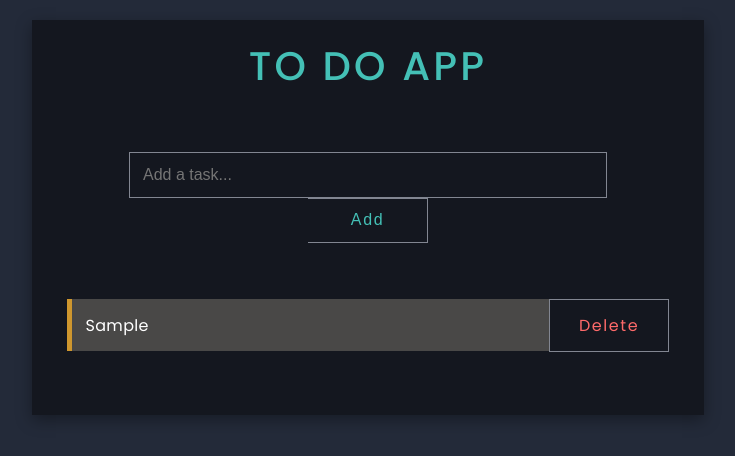
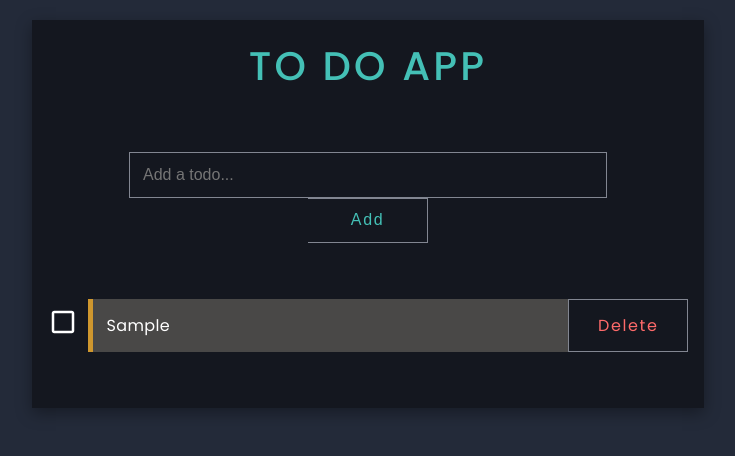
Before and after one commit to anku-js/ToDo-App, a React (Vite) app: page / in a window 1280 px wide. Both pictures are taken after typing "Sample" into the empty fields and a click on the button "Add". Shown: the top 456 px of the page, without its empty margins (272-1007 px from the left). Built offline with nearby package versions, Linux system fonts and the light colour scheme.

Commit message:
feat(redux):  added redux and some code cleanup

```diff
--- a/src/App.css
+++ b/src/App.css
@@ -18,7 +18,6 @@ body {
   font-family: "Poppins", sans-serif;
 }
 
-
 h1 {
   font-weight: 500;
   color: #44c0b6;
@@ -26,33 +25,35 @@ h1 {
   letter-spacing: 0.2rem;
   text-transform: uppercase;
 }
-.task-input-wrapper {
+.todo-input-wrapper {
   margin: 3.5rem;
 }
 
-.task-list {
+.todo-list {
   margin-bottom: 2.5rem;
 }
-.task {
+.todo {
   color: #fff;
   display: flex;
   justify-content: center;
-  align-items: flex-start;
+  align-items: center;
 }
 
-input {
+.todo-input {
   width: 450px;
   padding: 0.8em;
 }
 
-input:focus {
+.todo-input:focus {
   outline: none;
 }
-textarea:focus, input:focus {
+textarea:focus,
+.todo-input:focus {
   color: #fff;
 }
 
-button {
+.add-button,
+.delete-button {
   width: 120px;
   padding: 0.8em;
   cursor: pointer;
@@ -60,8 +61,9 @@ button {
   letter-spacing: 0.1rem;
 }
 
-input,
-button {
+.todo-input,
+.add-button,
+.delete-button {
   font-size: 1em;
   appearance: none;
   color: currentcolor;
@@ -81,26 +83,41 @@ ul {
   padding: 0;
   list-style: none;
   margin-bottom: 0px;
+  display: flex;
+  flex-direction: column;
+  gap: 10px;
 }
 
-li {
+.todo-name {
   font-size: 1em;
   width: 450px;
   padding: 0.85em;
   text-align: left;
-  margin-bottom: 0.5rem;
   background: #494847;
   letter-spacing: 0.02rem;
   transition: all 0.3s ease-out;
   border-left: 5px solid #cf972e;
+  overflow: hidden;
+  white-space: nowrap;
+  text-overflow: ellipsis;
 }
 
-li:last-child {
-  margin-bottom: 0px;
+.todo-name.completed {
+  background: green;
+  opacity: 0.5;
 }
-.no-task {
+
+.no-todo {
   font-size: 20px;
   font-weight: 400;
   color: #cf972e;
   letter-spacing: 0.2rem;
 }
+.completion-checkbox {
+  margin-right: 10px;
+  height: 30px;
+  width: 30px;
+}
+.completion-checkbox.completed {
+  fill: green;
+}
--- a/src/App.tsx
+++ b/src/App.tsx
@@ -1,30 +1,47 @@
 import { useState } from "react";
+import { v4 as uuidv4 } from "uuid";
+
+import {
+  addTodo,
+  deleteTodo,
+  toggleTodoCompletion,
+} from "./features/Todos/todosSlice";
+import { useAppSelector, useAppDispatch } from "./app/hooks";
+import TodoInput from "./components/TodoInput";
+import Todos from "./components/Todos";
 import "./App.css";
-import TaskInput from "./components/TaskInput";
-import TaskList from "./components/Tasklist";
 
 function App() {
-  const [task, setTask] = useState("");
-  const [taskList, setTaskList] = useState([]);
+  const dispatch = useAppDispatch();
+  const [todo, setTodo] = useState("");
+  const todos = useAppSelector((state) => state.todos.todos);
 
-  // addTask function adds the new task in taskList when add button is clicked and if input field is not empty. It makes the input field empty after adding the task
   const addTask = () => {
-    if (task !== "") {
-      setTaskList([...taskList, task]);
-      setTask("");
+    if (todo !== "") {
+      dispatch(
+        addTodo({ id: uuidv4(), todoName: todo, isTodoCompleted: false })
+      );
+      setTodo("");
     }
   };
-  const deleteTask = (deleted) => {
-    const filteredTask = taskList.filter((task) => {
-      return task !== deleted;
-    });
-    setTaskList(filteredTask);
+
+  const deleteTask = (id: string) => {
+    dispatch(deleteTodo(id));
   };
+
+  const handleCheckboxClick = (id: string) => {
+    dispatch(toggleTodoCompletion(id));
+  };
+
   return (
     <div className="app">
       <h1>To Do App</h1>
-      <TaskInput task={task} setTask={setTask} addTask={addTask} />
-      <TaskList taskList={taskList} deleteTask={deleteTask}/>
+      <TodoInput todo={todo} setTodo={setTodo} addTask={addTask} />
+      <Todos
+        todos={todos}
+        deleteTask={deleteTask}
+        handleCheckboxClick={handleCheckboxClick}
+      />
     </div>
   );
 }
--- /dev/null
+++ b/src/app/hooks.ts
@@ -0,0 +1,5 @@
+import { useDispatch, useSelector } from 'react-redux'
+import type { AppDispatch, RootState } from './store'
+
+export const useAppDispatch = useDispatch.withTypes<AppDispatch>()
+export const useAppSelector = useSelector.withTypes<RootState>()
--- /dev/null
+++ b/src/app/store.ts
@@ -0,0 +1,11 @@
+import { configureStore } from '@reduxjs/toolkit'
+import todosSlice from '../features/Todos/todosSlice'
+
+export const store = configureStore({
+  reducer: {
+    todos: todosSlice
+  }
+})
+
+export type RootState = ReturnType<typeof store.getState>
+export type AppDispatch = typeof store.dispatch
--- /dev/null
+++ b/src/common/types.ts
@@ -0,0 +1,5 @@
+export interface Todo {
+  id: string;
+  todoName: string;
+  isTodoCompleted: boolean;
+}
--- a/src/components/TaskInput.tsx
+++ /dev/null
@@ -1,17 +0,0 @@
-export default function TaskInput({ task, setTask, addTask }) {
-  return (
-    <div className="task-input-wrapper">
-        {/* Added an input field for user to add a new task */}
-      <input
-        type="text"
-        name="toDo"
-        placeholder="Add a task..."
-        value={task}
-        onChange={(e) => {
-          setTask(e.target.value);
-        }}
-      />
-      <button className="add-button" onClick={addTask}>Add</button>
-    </div>
-  );
-}
--- a/src/components/Tasklist.tsx
+++ /dev/null
@@ -1,25 +0,0 @@
-export default function TaskList({ taskList, deleteTask }) {
-  return (
-    <div>
-      {taskList?.length > 0 ? (
-        <ul className="task-list">
-          {taskList.map((task, index) => (
-            <div className="task">
-              <li key={index}>{task}</li>
-              <button
-                className="delete-button"
-                onClick={() => deleteTask(task)}
-              >
-                Delete
-              </button>
-            </div>
-          ))}
-        </ul>
-      ) : (
-        <div className="no-task">
-          <p>No task added</p>
-        </div>
-      )}
-    </div>
-  );
-}
--- /dev/null
+++ b/src/components/TodoInput.tsx
@@ -0,0 +1,23 @@
+interface Props {
+  todo: string;
+  setTodo: React.Dispatch<React.SetStateAction<string>>;
+  addTask: () => void;
+}
+
+export default function TaskInput({ todo, setTodo, addTask }: Props) {
+  return (
+    <div className="todo-input-wrapper">
+      <input
+        className="todo-input"
+        type="text"
+        name="toDo"
+        placeholder="Add a todo..."
+        value={todo}
+        onChange={(e) => setTodo(e.target.value)}
+      />
+      <button className="add-button" onClick={addTask}>
+        Add
+      </button>
+    </div>
+  );
+}
--- /dev/null
+++ b/src/components/Todos.tsx
@@ -0,0 +1,59 @@
+import { MdCheckBoxOutlineBlank, MdCheckBox } from "react-icons/md";
+import { Todo } from "./../common/types"
+
+interface Props {
+  todos: Todo[];
+  deleteTask: any;
+  handleCheckboxClick: any;
+}
+
+export default function TaskList({
+  todos,
+  deleteTask,
+  handleCheckboxClick,
+}: Props) {
+  return (
+    <div>
+      {todos?.length > 0 ? (
+        <ul className="todo-list">
+          {todos.map(({ id, todoName, isTodoCompleted}) => (
+            <div className="todo" key={id}>
+              <div onClick={() => handleCheckboxClick(id)}>
+                {isTodoCompleted ? (
+                  <MdCheckBox
+                    className={`completion-checkbox ${
+                      isTodoCompleted ? "completed" : ""
+                    }`}
+                  />
+                ) : (
+                  <MdCheckBoxOutlineBlank
+                    className={`completion-checkbox ${
+                      isTodoCompleted ? "completed" : ""
+                    }`}
+                  />
+                )}
+              </div>
+
+              <div
+                className={`todo-name ${isTodoCompleted ? "completed" : ""}`}
+              >
+                {todoName}
+              </div>
+
+              <button
+                className="delete-button"
+                onClick={() => deleteTask(id)}
+              >
+                Delete
+              </button>
+            </div>
+          ))}
+        </ul>
+      ) : (
+        <div className="no-todo">
+          <p>No todo added</p>
+        </div>
+      )}
+    </div>
+  );
+}
--- /dev/null
+++ b/src/features/Todos/todosSlice.ts
@@ -0,0 +1,42 @@
+import { createSlice, PayloadAction } from "@reduxjs/toolkit";
+import { Todo } from "./../../common/types"
+
+const todosFromLocalStorage = localStorage.getItem("todos");
+let intialTodos: Todo[] = [];
+if(todosFromLocalStorage) {
+    intialTodos = JSON.parse(todosFromLocalStorage);
+}
+
+const initialState: { todos: Todo[] } = {
+    todos: intialTodos,
+}
+
+export const todosSlice = createSlice({
+  name: "todos",
+  initialState,
+  reducers:  {
+    addTodo: (state, action: PayloadAction<Todo>) => {
+        state.todos = [...state.todos, action.payload]
+        localStorage.setItem("todos", JSON.stringify(state.todos))
+    },
+    deleteTodo: (state, action: PayloadAction<string>) => {
+        state.todos = state.todos.filter( todo => todo.id !== action.payload)
+    },
+    toggleTodoCompletion: (state, action: PayloadAction<string>) => {
+        console.log("ddddd", action)
+        state.todos = state.todos.map( todo => {
+            if(todo.id === action.payload) {
+                return {
+                    ...todo,
+                    isTodoCompleted: !todo.isTodoCompleted
+                }
+            } else {
+                return todo
+            }
+        })
+    },
+  }
+});
+
+export const { addTodo, deleteTodo, toggleTodoCompletion } = todosSlice.actions
+export default todosSlice.reducer
--- a/src/main.tsx
+++ b/src/main.tsx
@@ -1,10 +1,14 @@
-import React from 'react'
-import ReactDOM from 'react-dom/client'
-import App from './App.tsx'
-import './index.css'
+import React from "react";
+import ReactDOM from "react-dom/client";
+import App from "./App.tsx";
+import "./index.css";
+import {store} from "./app/store";
+import { Provider } from "react-redux";
 
-ReactDOM.createRoot(document.getElementById('root')!).render(
+ReactDOM.createRoot(document.getElementById("root")!).render(
   <React.StrictMode>
-    <App />
-  </React.StrictMode>,
-)
+    <Provider store={store}>
+      <App />
+    </Provider>
+  </React.StrictMode>
+);
```
Also changed, not shown: package.json (+6 -1 lines), 1 other file (tests, documents, lock files or other folders).
